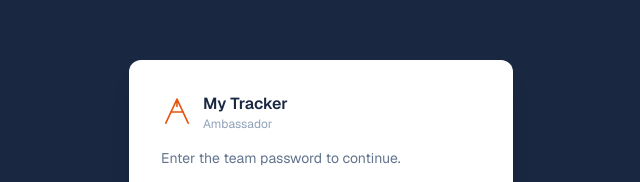
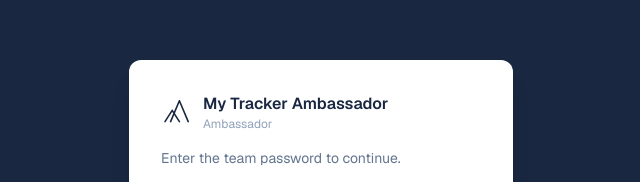
Before and after one commit to Contractor1AMBMWF/Project-Tracker, a Next.js app: page /login in a window 1280 px wide. Shown: the part 158-340 px from the top of the page, without its empty margins (319-959 px from the left). Built offline with nearby package versions, Linux system fonts and the light colour scheme.

Commit message:
Match logo to Ambassador brand mark, fix naming to single-line title

```diff
--- a/app/login/page.tsx
+++ b/app/login/page.tsx
@@ -14,9 +14,9 @@ export default async function LoginPage({
     <div className="flex min-h-screen items-center justify-center bg-navy px-4">
       <div className="w-full max-w-sm rounded-xl bg-white p-8 shadow-xl">
         <div className="flex items-center gap-2.5">
-          <Logo className="h-8 w-8 shrink-0" color="#E8520A" />
+          <Logo className="h-8 w-8 shrink-0" color="#1a2740" />
           <div className="leading-tight">
-            <p className="text-base font-semibold text-navy">My Tracker</p>
+            <p className="text-base font-semibold text-navy">My Tracker Ambassador</p>
             <p className="text-xs text-slate-400">Ambassador</p>
           </div>
         </div>
--- a/components/Logo.tsx
+++ b/components/Logo.tsx
@@ -7,7 +7,7 @@ export default function Logo({ className = "", color = "currentColor" }: { class
       className={className}
     >
       <path
-        d="M20 4 L34 34 M20 4 L6 34 M12 20 H28 M20 4 V13"
+        d="M23 6 L34 32 M23 6 L12 32 M14 18 L23 32 M14 18 L5 32"
         stroke={color}
         strokeWidth="2"
         strokeLinecap="round"
--- a/components/Sidebar.tsx
+++ b/components/Sidebar.tsx
@@ -31,9 +31,9 @@ export default async function Sidebar() {
   return (
     <aside className="flex h-screen w-64 shrink-0 flex-col bg-navy text-white">
       <Link href="/" className="flex items-center gap-2.5 px-5 py-5">
-        <Logo className="h-7 w-7 shrink-0" color="#E8520A" />
+        <Logo className="h-7 w-7 shrink-0" color="#8b96ab" />
         <span className="leading-tight">
-          <span className="block text-base font-semibold text-white">My Tracker</span>
+          <span className="block text-sm font-semibold text-white">My Tracker Ambassador</span>
           <span className="block text-xs text-white/50">Ambassador</span>
         </span>
       </Link>
```
Also changed, not shown: app/icon.svg.
